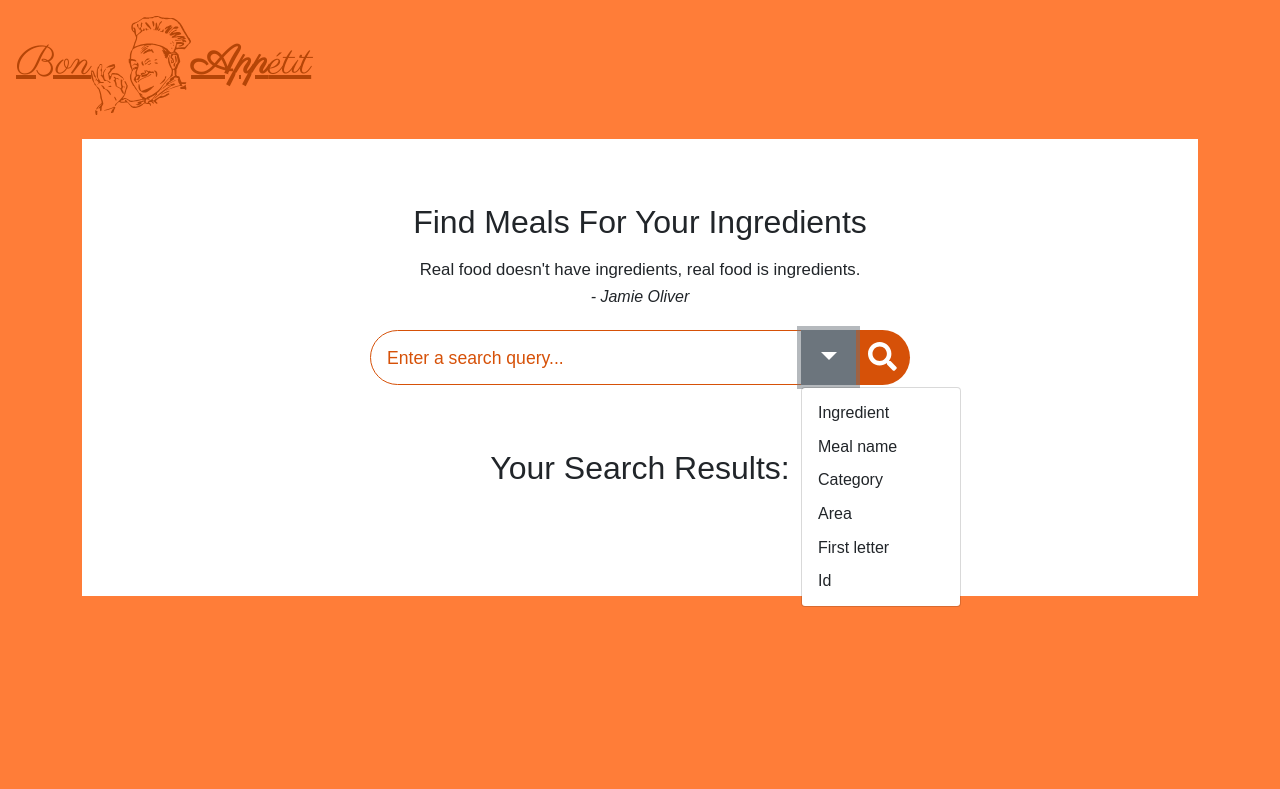
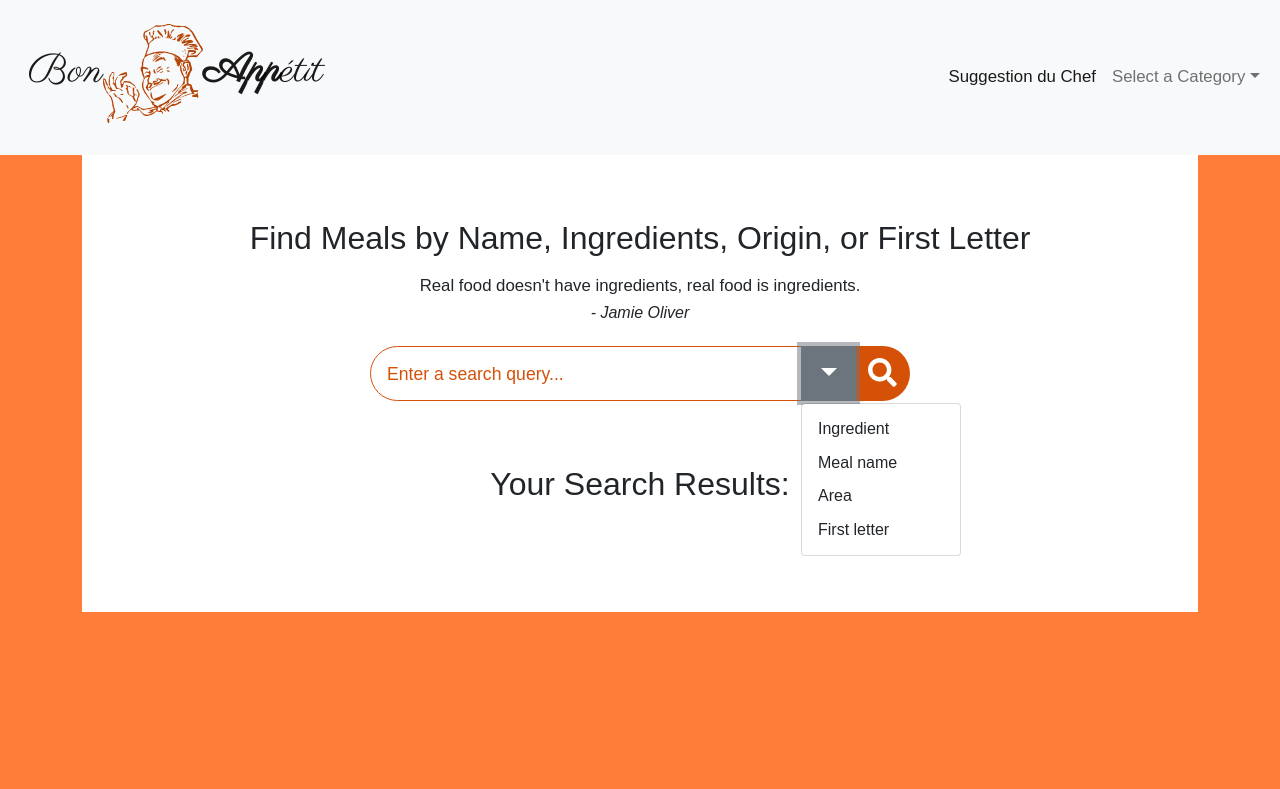
Before and after one commit to enionsouza/BonAppetit, a website built with webpack: page src/index.html in a window 1280 px wide. Both pictures are taken after a click on the button "Toggle Dropdown". Shown: the top 789 px of the page. Built offline with nearby package versions, Linux system fonts and the light colour scheme; no server answers.

Commit message:
style: Add styles to header

```diff
--- a/src/index.html
+++ b/src/index.html
@@ -8,22 +8,37 @@
 </head>
 
 <body>
-
-  <header class="d-flex align-items-center">
-    <a href="#" class="logo p-3">
-      <h1>Bon<img id="img-logo" src="" alt="logo" width="100"><span id="app-logo">App</span>étit</h1>
-    </a>
-
-    <nav class="flex-grow-1">
-      <ul id="nav" class="nav justify-content-end col-12">
-      </ul>
+  <header>
+    <nav class="navbar navbar-expand-lg navbar-light bg-light">
+      <div class="container-fluid">
+        <a href="#" class="navbar-brand logo p-3">
+          <h1>Bon<img id="img-logo" src="" alt="logo" width="100"><span id="app-logo">App</span>étit</h1>
+        </a>
+        <button class="navbar-toggler" type="button" data-bs-toggle="collapse" data-bs-target="#navbarSupportedContent" aria-controls="navbarSupportedContent" aria-expanded="false" aria-label="Toggle navigation">
+          <span class="navbar-toggler-icon"></span>
+        </button>
+        <div class="collapse navbar-collapse flex-grow-0" id="navbarSupportedContent">
+          <ul class="navbar-nav me-auto mb-2 mb-lg-0">
+            <li class="nav-item">
+              <a id="suggestion-du-chef" class="nav-link active" aria-current="page" href="#">Suggestion du Chef</a>
+            </li>
+            <li class="nav-item dropdown">
+              <a class="nav-link dropdown-toggle" href="#" id="navbar-drop-categories" role="button" data-bs-toggle="dropdown" aria-expanded="false">
+                Select a Category
+              </a>
+              <ul id="nav-categories" class="dropdown-menu" aria-labelledby="navbar-drop-categories">
+              </ul>
+            </li>
+          </ul>
+        </div>
+      </div>
     </nav>
   </header>
 
   <div class="container">
     <div class="meal-wrapper">
       <div class="meal-search">
-        <h2 class="title">Find Meals For Your Ingredients</h2>
+        <h2 class="title">Find Meals by Name, Ingredients, Origin, or First Letter</h2>
         <blockquote>Real food doesn't have ingredients, real food is ingredients.<br>
           <cite>- Jamie Oliver</cite>
         </blockquote>
@@ -33,7 +48,7 @@
           <button type="button" class="p-0 search-btn btn btn-outline-secondary dropdown-toggle" data-bs-toggle="dropdown" aria-expanded="false">
             <span class="visually-hidden">Toggle Dropdown</span>
           </button>
-          <ul class="dropdown-menu">
+          <ul id="drop-down-queries" class="dropdown-menu">
           </ul>
           <button type="submit" class="search-btn btn btn-outline-secondary" id="search-btn">
             <i class="fas fa-search"></i>
--- a/src/index.js
+++ b/src/index.js
@@ -14,10 +14,8 @@ const recipeCloseBtn = document.getElementById('recipe-close-btn');
 const queryOptions = {
   Ingredient: 'https://www.themealdb.com/api/json/v1/1/filter.php?i=',
   'Meal name': 'https://www.themealdb.com/api/json/v1/1/search.php?s=',
-  Category: 'https://www.themealdb.com/api/json/v1/1/filter.php?c=',
   Area: 'https://www.themealdb.com/api/json/v1/1/filter.php?a=',
   'First letter': 'https://www.themealdb.com/api/json/v1/1/search.php?f=',
-  Id: 'https://www.themealdb.com/api/json/v1/1/lookup.php?i=',
 };
 let selectedQuery = 'Ingredients';
 
@@ -98,10 +96,10 @@ logoFooter.src = bonAppetitLogo;
 fetch('https://www.themealdb.com/api/json/v1/1/categories.php')
   .then((res) => res.json())
   .then((data) => {
-    const navBarCategories = document.getElementById('nav');
+    const navBarCategories = document.getElementById('nav-categories');
     data.categories.forEach((category) => {
       navBarCategories.innerHTML += `
-        <li class="nav-item col-3">
+        <li class="nav-item">
           <a class="nav-link" href="#">${category.strCategory}</a>
         </li>
       `;
@@ -113,15 +111,13 @@ fetch('https://www.themealdb.com/api/json/v1/1/categories.php')
         fetchAPI(`https://www.themealdb.com/api/json/v1/1/filter.php?c=${e.target.textContent}`);
       });
     }
-    const randomBtn = document.createElement('li');
-    randomBtn.classList.add('nav-item', 'col-6');
-    randomBtn.innerHTML = '<a class="nav-link" href="#">Suggestion du Chef!</a>';
-    randomBtn.children[0].addEventListener('click', (e) => {
+  });
+
+  const suggestionDuChef = document.getElementById('suggestion-du-chef');
+  suggestionDuChef.addEventListener('click', (e) => {
       e.preventDefault();
       fetchAPI('https://www.themealdb.com/api/json/v1/1/random.php');
     });
-    navBarCategories.appendChild(randomBtn);
-  });
 
 // event listeners
 searchBtn.addEventListener('click', getMealList);
@@ -130,12 +126,12 @@ mealList.addEventListener('click', getMealRecipe);
 //   mealDetailsContent.parentElement.classList.remove('showRecipe');
 // });
 
-const ulQueries = document.querySelector('.dropdown-menu');
+const ulQueries = document.querySelector('#drop-down-queries');
 Object.keys(queryOptions).forEach((queryOption) => {
-  ulQueries.innerHTML += `<li><a class="dropdown-item" href="#">${queryOption}</a></li>`;
+  ulQueries.innerHTML += `<li><a class="dropdown-item query-type" href="#">${queryOption}</a></li>`;
 });
 
-const queryTypes = document.querySelectorAll('.dropdown-item');
+const queryTypes = document.querySelectorAll('.query-type');
 // eslint-disable-next-line no-plusplus
 for (let i = 0; i < queryTypes.length; i++) {
   // eslint-disable-next-line no-loop-func
--- a/src/style.css
+++ b/src/style.css
@@ -48,7 +48,7 @@ a.logo:hover {
   color: var(--tenne-tawny-dark);
 }
 
-#app-logo {
+#app-logo, #app-logo-footer, .bold {
   font-weight: bold;
 }
 
@@ -59,6 +59,10 @@ a.logo:hover {
 #nav a:hover {
   color: var(--tenne-tawny-dark);
   font-weight: bold;
+}
+
+.nav-item {
+  text-align: center;
 }
 
 .btn {
@@ -78,7 +82,7 @@ a.logo:hover {
 }
 
 .container {
-  min-height: 100vh;
+  min-height: 80vh;
 }
 
 .meal-wrapper {
```
